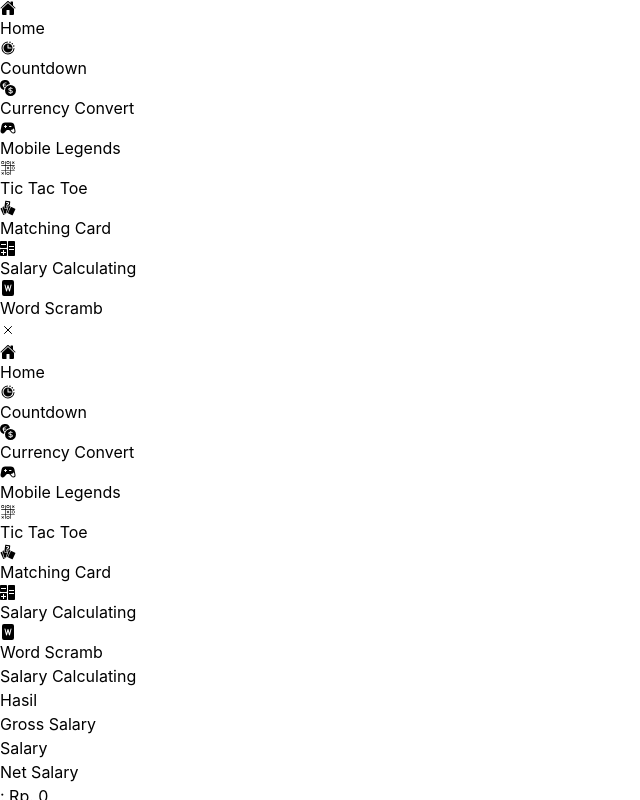
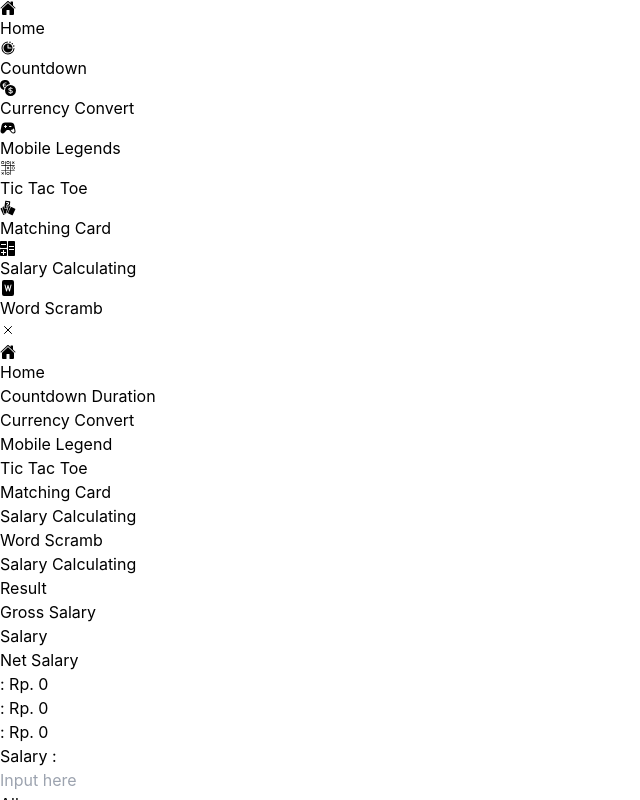
Before and after one commit to FaizAmd22/Dumbways_Stage2_Task4_MicroLogic, a React (Vite) app: page /salary-calc in a window 1280 px wide. Both pictures are taken after a click on the button 8 px from the left and 330 px from the top of the page. Shown: the top 800 px of the page, without its empty margins (0-640 px from the left). Built offline with nearby package versions, Linux system fonts and the light colour scheme.

Commit message:
Mengubah tampilan tictactoe

```diff
--- a/src/components/navbar.jsx
+++ b/src/components/navbar.jsx
@@ -10,6 +10,8 @@
 import { RxHamburgerMenu } from "react-icons/rx";
 import { IoCloseOutline } from "react-icons/io5";
 import { useState } from "react";
+import Datas from "../data/homeCards.json"
+
 
 const Navbar = () => {
     const [openNav, setOpenNav] = useState(false)
@@ -61,27 +63,13 @@
                             </li>
                         </ul>
                         <ul className="py-5 gap-6 flex flex-col group font-semibold">
-                            <li className="group-hover:text-gray-400">
-                                <Link onClick={() => setOpenNav(!openNav)}  className="flex gap-2 items-center hover:text-white transition-all duration-500 ease-in-out" to={'/countdown'}><PiClockCountdownFill className="text-2xl hidden lg:block" />Countdown</Link>
-                            </li>
-                            <li className="group-hover:text-gray-400">
-                                <Link onClick={() => setOpenNav(!openNav)} className="flex gap-2 items-center hover:text-white transition-all duration-500 ease-in-out" to={'/convert'}><BsCurrencyExchange className="text-2xl hidden lg:block" />Currency Convert</Link>
-                            </li>
-                            <li className="group-hover:text-gray-400">
-                                <Link onClick={() => setOpenNav(!openNav)} className="flex gap-2 items-center hover:text-white transition-all duration-500 ease-in-out" to={'/list-ml'}><PiGameControllerFill className="text-2xl hidden lg:block" />Mobile Legends</Link>
-                            </li>
-                            <li className="group-hover:text-gray-400">
-                                <Link onClick={() => setOpenNav(!openNav)} className="flex gap-2 items-center hover:text-white transition-all duration-500 ease-in-out" to={'/tictactoe'}><GiTicTacToe className="text-2xl hidden lg:block" />Tic Tac Toe</Link>
-                            </li>
-                            <li className="group-hover:text-gray-400">
-                                <Link onClick={() => setOpenNav(!openNav)} className="flex gap-2 items-center hover:text-white transition-all duration-500 ease-in-out" to={'/matching-card'}><GiCardRandom className="text-2xl hidden lg:block" />Matching Card</Link>
-                            </li>
-                            <li className="group-hover:text-gray-400">
-                                <Link onClick={() => setOpenNav(!openNav)} className="flex gap-2 items-center hover:text-white transition-all duration-500 ease-in-out" to={'/salary-calc'}><ImCalculator className="text-2xl hidden lg:block" />Salary Calculating</Link>
-                            </li>
-                            <li className="group-hover:text-gray-400">
-                                <Link onClick={() => setOpenNav(!openNav)} className="flex gap-2 items-center hover:text-white transition-all duration-500 ease-in-out" to={'/word-scramb'}><BsFileWordFill className="text-2xl hidden lg:block" />Word Scramb</Link>
-                            </li>
+                            {Datas.map((item, index) => {
+                                return (
+                                    <li key={index} className="group-hover:text-gray-400">
+                                        <Link onClick={() => setOpenNav(!openNav)} className="flex gap-2 items-center hover:text-white transition-all duration-500 ease-in-out" to={`${item.path}`}>{item.title}</Link>
+                                    </li>
+                                )
+                            })}
                         </ul>
                     </div>
                 )}
--- a/src/pages/home.jsx
+++ b/src/pages/home.jsx
@@ -1,5 +1,6 @@
 import { BsFire } from "react-icons/bs";
 import Datas from "../data/homeCards.json"
+
 const Home = () => {
     return (
         <div className="container h-screen m-auto flex flex-col items-center py-10">
--- a/src/pages/salary.jsx
+++ b/src/pages/salary.jsx
@@ -24,7 +24,7 @@
 
                 <div className="grid grid-cols-2 gap-10 md:gap-0">
                     <div className="flex flex-col justify-center items-start col-span-2 md:col-span-1 order-2 md:order-1">
-                        <p className="font-bold text-xl pb-3">Hasil</p>
+                        <p className="font-bold text-xl pb-3">Result</p>
 
                         <div className="flex text-start gap-2">
                             <div>
--- a/src/pages/tictactoe.jsx
+++ b/src/pages/tictactoe.jsx
@@ -27,7 +27,7 @@
     const renderSquare = (index) => (
         <button
             className={`w-[80px] h-[80px] square ${board[index] === 'X' ? 'bg-blue-500' : board[index] === 'O' ? 'bg-yellow-400' : 'bg-gray-200'
-                } hover:bg-gray-300 text-xl font-bold focus:outline-none`}
+                } ${!board[index] ? 'hover:bg-gray-300' : 'cursor-default'} text-xl font-bold focus:outline-none`}
             onClick={() => handleClick(index)}
         >
             {board[index]}
```
